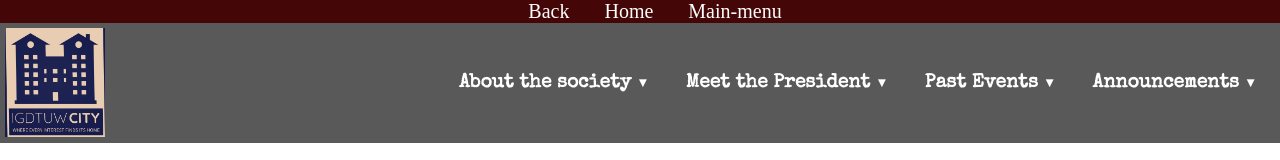
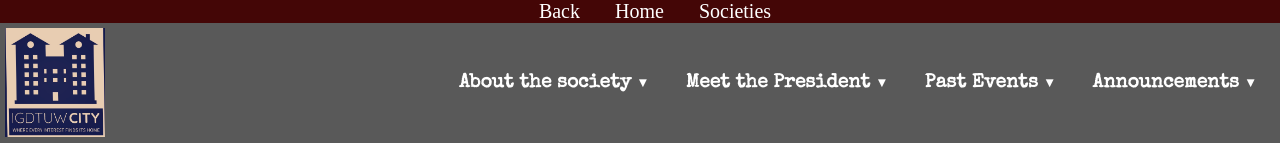
Before and after one commit to IGDTUWCITY/IGDTUW_CITY, a plain HTML site: page template_assert.html in a window 1280 px wide. Shown: the top 160 px of the page. Drawn offline with nearby package versions, Linux system fonts and the light colour scheme; a web font is replaced by a local one.

Commit message:
Update template_assert.html

```diff
--- a/template_assert.html
+++ b/template_assert.html
@@ -26,7 +26,7 @@
     <div class="back">
         <a href="technical.html">Back</a>
         <a href="index.html">Home</a>
-        <a href="page2.html">Main-menu</a>
+        <a href="page2.html">Societies</a>
     </div>
 
 
```
